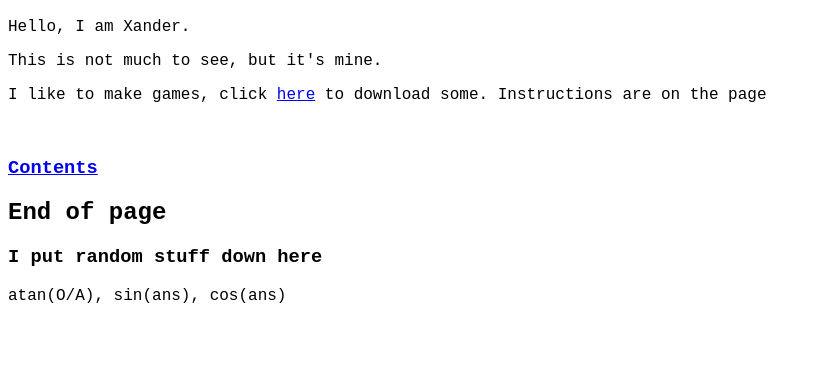
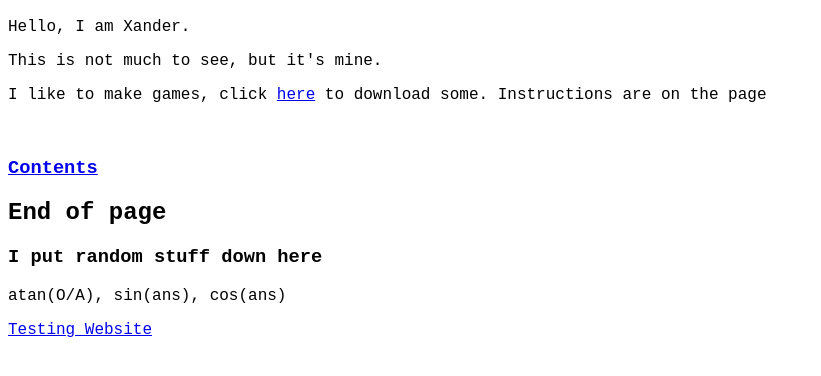
Before and after one commit to Draxx64/Draxx64.github.io, a plain HTML site: page index.html in a window 1280 px wide. Shown: the part 48-424 px from the top of the page, without its empty margins (0-821 px from the left). Drawn offline with Linux system fonts and the light colour scheme.

Commit message:
Update index.html

```diff
--- a/index.html
+++ b/index.html
@@ -13,5 +13,6 @@
 		<h2>End of page</h2>
 		<h3> I put random stuff down here </h3>
 		<p> atan(O/A), sin(ans), cos(ans) </p>
+		<a href="https://platgame-java-draxx64.c9users.io/src/BecauseICan/Webby/bigdata.html"> Testing Website </a>
 	</body>
 </html>
```
